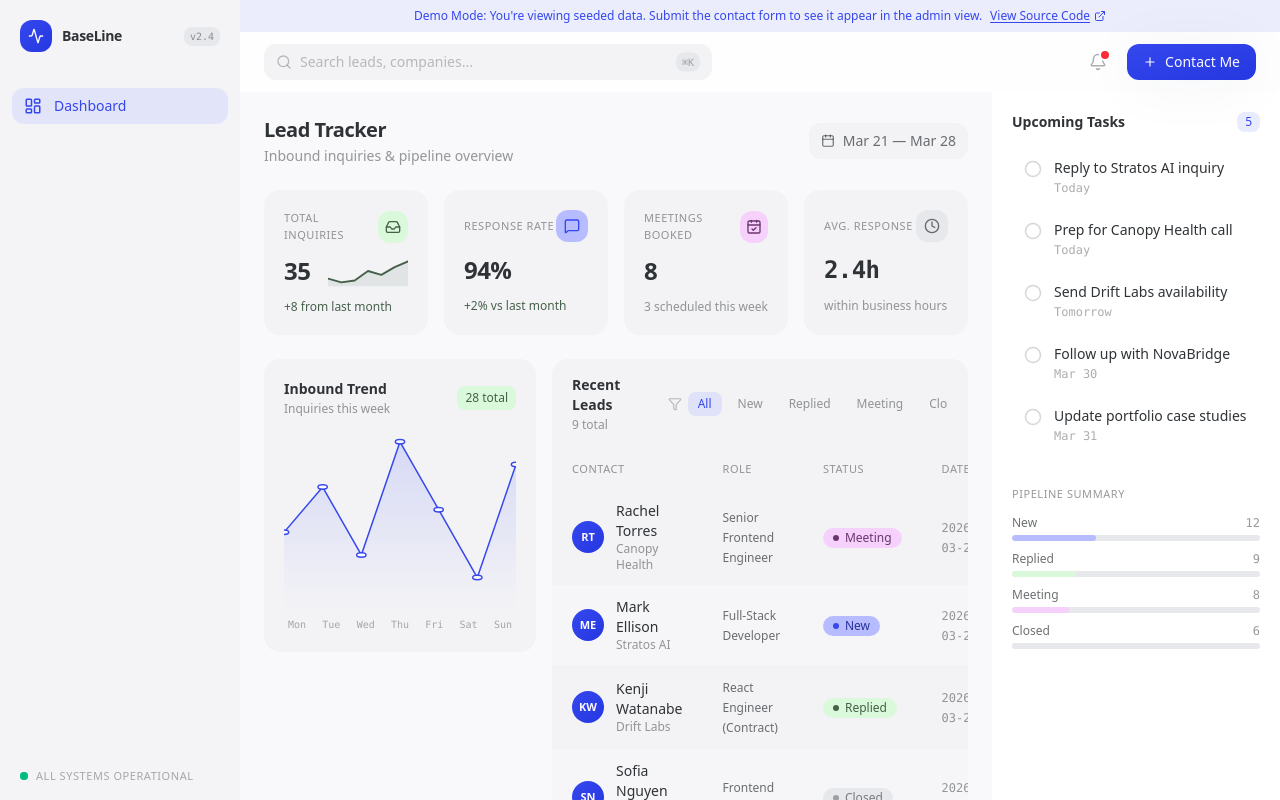
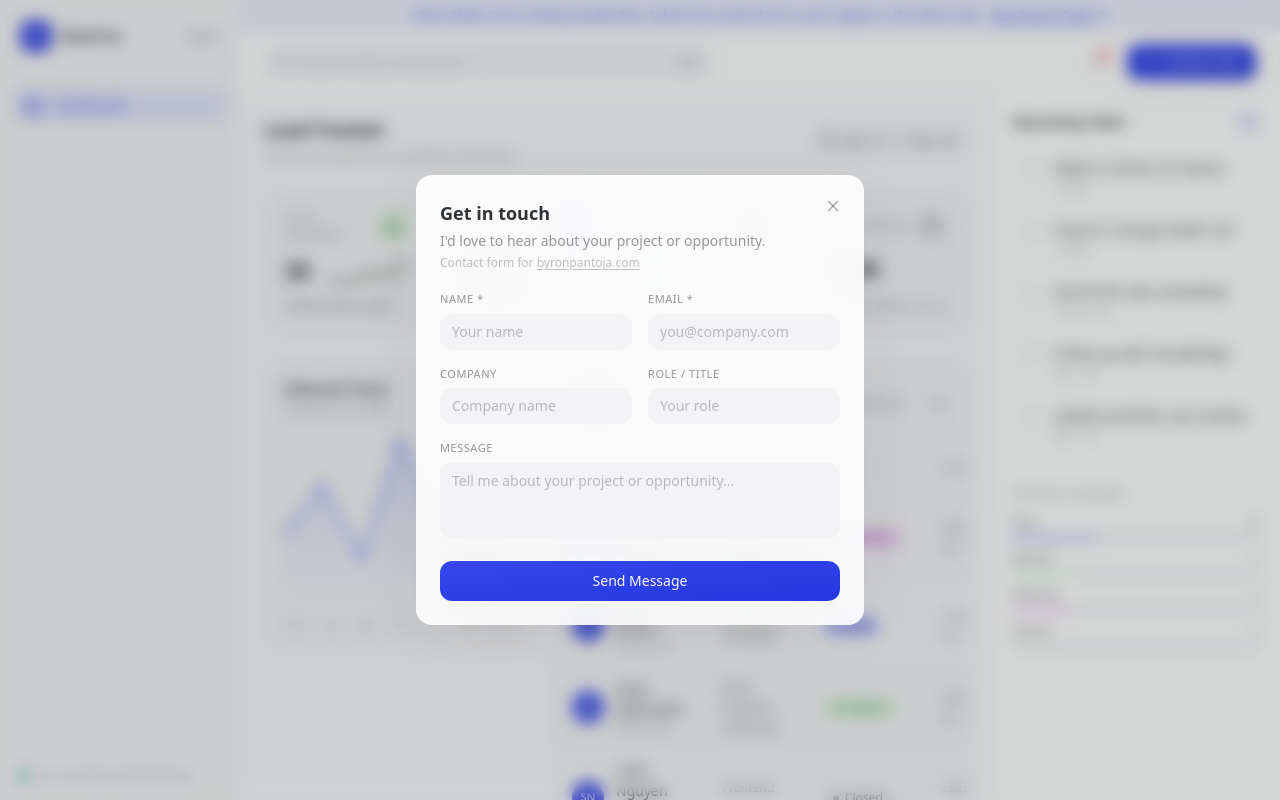
Before and after one commit to byronPantoja/mockup-dashboard, a Next.js app: page / in a window 1280 px wide. Built offline with nearby package versions, Linux system fonts and the light colour scheme.

Commit message:
feat: auto-open contact modal on load with byronpantoja.com attribution

```diff
--- a/app/page.tsx
+++ b/app/page.tsx
@@ -1,6 +1,6 @@
 "use client";
 
-import { useState, useEffect } from "react";
+import { useState } from "react";
 import DashboardShell from "@/components/dashboard/DashboardShell";
 import MetricCards from "@/components/dashboard/MetricCards";
 import RevenueChart from "@/components/dashboard/RevenueChart";
@@ -11,20 +11,8 @@ import { ToastContainer, useToasts } from "@/components/ui/Toast";
 import { Calendar } from "lucide-react";
 
 export default function PublicDashboard() {
-  const [contactOpen, setContactOpen] = useState(false);
+  const [contactOpen, setContactOpen] = useState(true);
   const { toasts, addToast, dismissToast } = useToasts();
-
-  // Auto-open contact form for visitors coming from byronpantoja.com
-  useEffect(() => {
-    try {
-      const ref = document.referrer;
-      if (ref && new URL(ref).hostname.endsWith("byronpantoja.com")) {
-        setContactOpen(true);
-      }
-    } catch {
-      // invalid referrer URL — ignore
-    }
-  }, []);
 
   return (
     <>
--- a/components/ui/ContactModal.tsx
+++ b/components/ui/ContactModal.tsx
@@ -98,8 +98,19 @@ export default function ContactModal({ open, onClose }: ContactModalProps) {
             <h3 className="text-lg font-semibold text-on-surface mb-1">
               Get in touch
             </h3>
-            <p className="text-sm text-on-surface/50 mb-6">
+            <p className="text-sm text-on-surface/50 mb-1">
               I&apos;d love to hear about your project or opportunity.
+            </p>
+            <p className="text-xs text-on-surface/30 mb-5">
+              Contact form for{" "}
+              <a
+                href="https://byronpantoja.com"
+                target="_blank"
+                rel="noopener noreferrer"
+                className="underline underline-offset-2 hover:text-primary transition-colors"
+              >
+                byronpantoja.com
+              </a>
             </p>
 
             <form onSubmit={handleSubmit} className="space-y-4">
```
